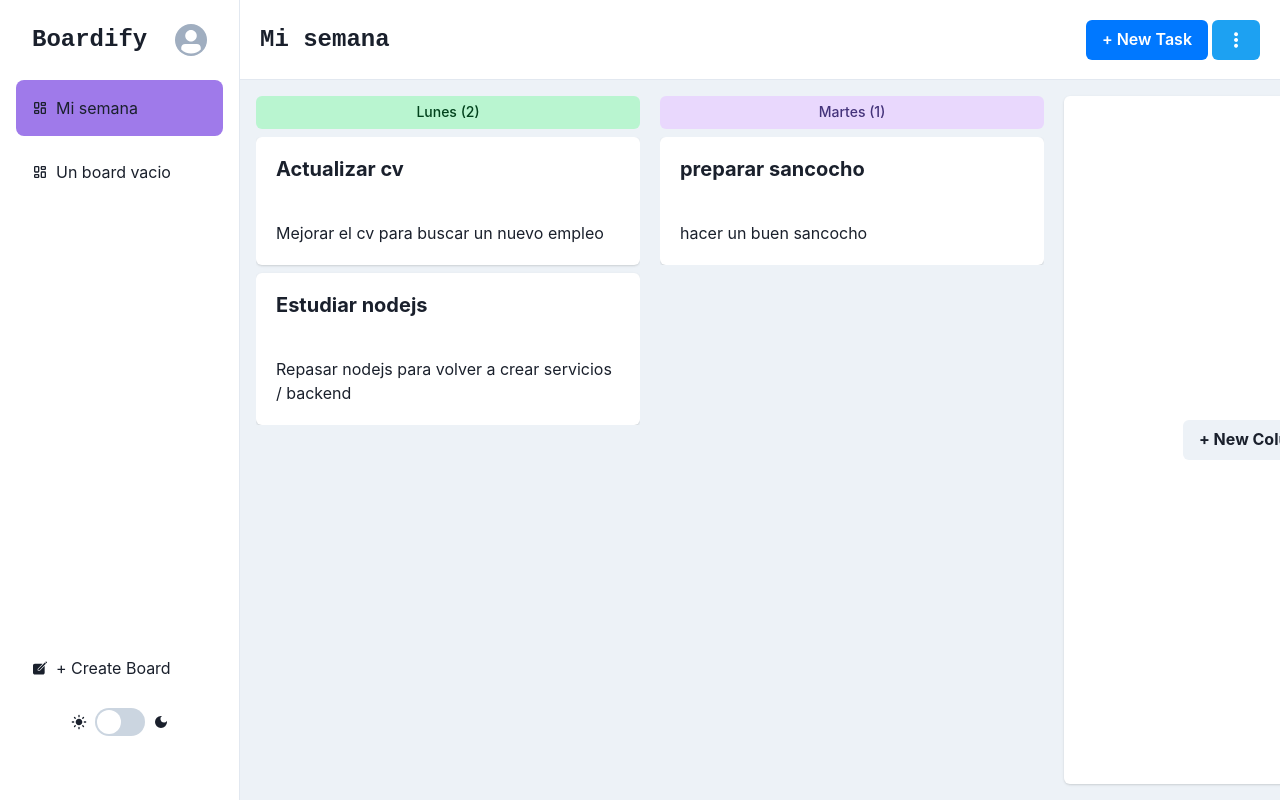
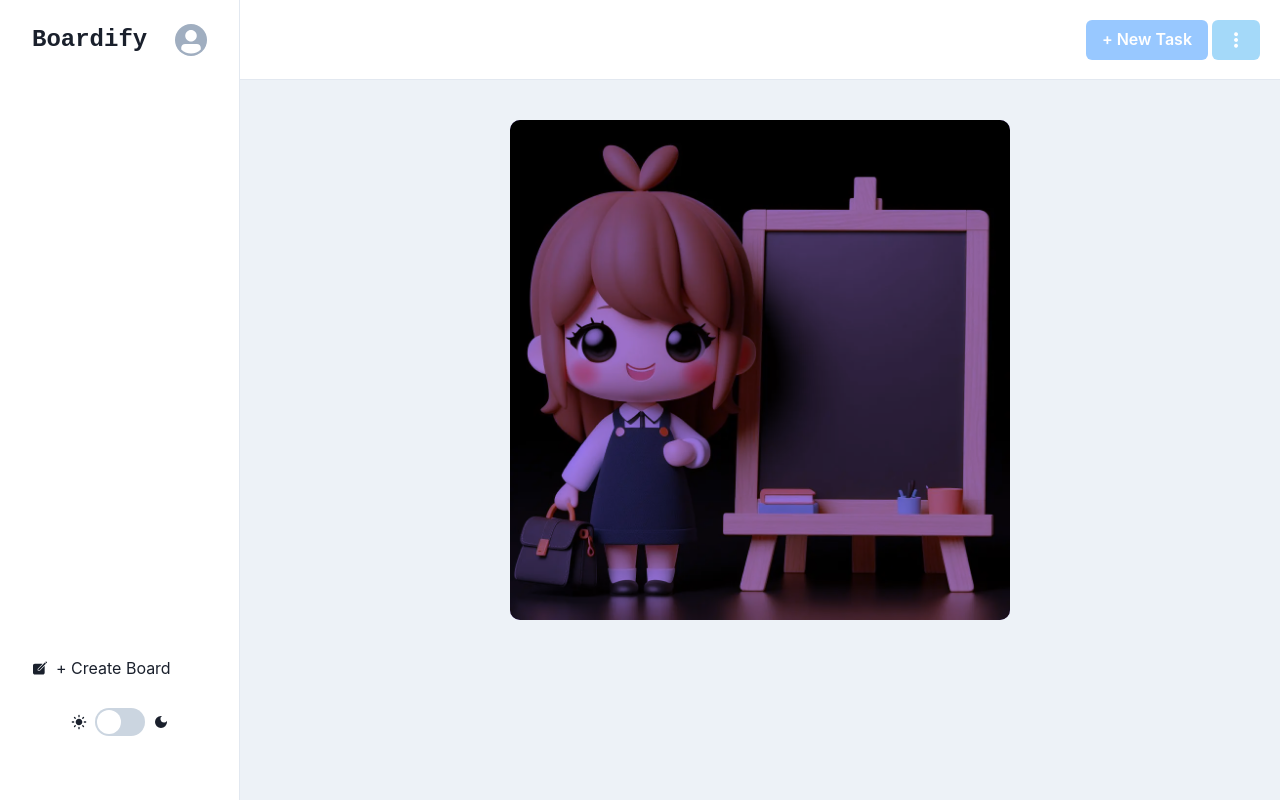
Before and after one commit to EdiedRamos/boardify, a React (Vite) app: page / in a window 1280 px wide. Built offline with nearby package versions, Linux system fonts and the light colour scheme.

Commit message:
chore: clear mock data

```diff
--- a/src/App.tsx
+++ b/src/App.tsx
@@ -1,30 +1,6 @@
-import { useEffect } from "react";
-
 import { Dashboard } from "@/Pages";
 
-import { useDashboardStore } from "./Store";
-
-import { DashboardMock } from "@/General/Data";
-
-import axios from "axios";
-
-const useInitialConfig = () => {
-  const { setBoards, setCurrentBoard } = useDashboardStore();
-
-  useEffect(() => {
-    setBoards(DashboardMock);
-    setCurrentBoard(DashboardMock.boardList[0].id);
-  }, []);
-
-  // * wake up backend :)
-  // useEffect(() => {
-  //   axios.get("https://social-network-fe9o.onrender.com");
-  //   const intervalId = setInterval(() => {
-  //     axios.get("https://social-network-fe9o.onrender.com");
-  //   }, 1000 * 60);
-  //   return () => clearInterval(intervalId);
-  // }, []);
-};
+const useInitialConfig = () => {};
 
 const App = () => {
   useInitialConfig();
```
